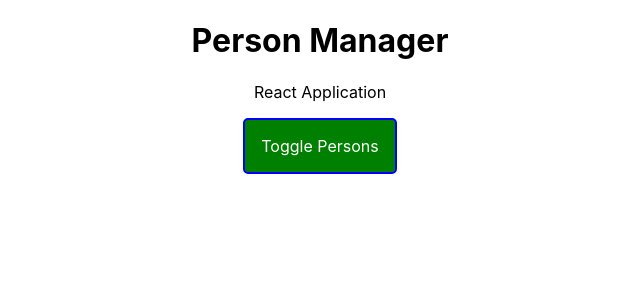
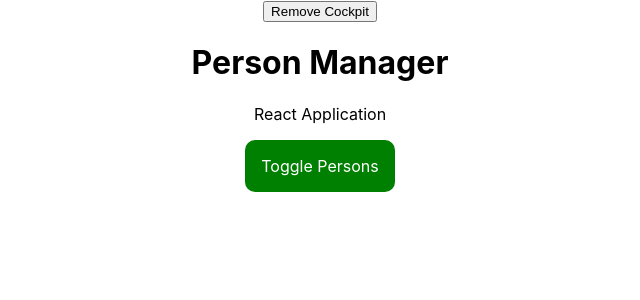
Before and after one commit to preethamsridhar/react-complete-guide, a React (Create React App) app: page / in a window 1280 px wide. Shown: the top 300 px of the page, without its empty margins (320-960 px from the left). Built offline with nearby package versions, Linux system fonts and the light colour scheme.

Commit message:
useEffect in functional components, component lifecycle

```diff
--- a/src/components/Cockpit/Cockpit.js
+++ b/src/components/Cockpit/Cockpit.js
@@ -1,7 +1,24 @@
-import React from 'react'
+import React, {useEffect} from 'react'
 import classes from './Cockpit.module.css';
 
 export default function Cockpit(props) {
+  useEffect(()=> {
+    console.log("[Cockpit.js] useEffect");
+    setTimeout(() =>{
+      alert('Saved data to the cloud');
+    }, 1000);
+    return () => {
+      console.log('[Cockpit.js] cleanup work in useEffect');
+    }
+  }, [])
+
+  useEffect(() => {
+    console.log("[Cockpit.js] useEffect 2nd effect")
+    return () => {
+      console.log('[Cockpit.js] cleanup work in 2 effect');
+    }
+  })
+
   let btnClass =  '';
   if (props.showPersons) {
     btnClass = classes.Red;
--- a/src/components/Cockpit/Cockpit.module.css
+++ b/src/components/Cockpit/Cockpit.module.css
@@ -1,15 +1,17 @@
 .Cockpit button {
-  border: 2px solid blue;
+  border: none;
   padding: 16px;
   background-color: green;
   font: inherit;
   color: white;
   cursor: pointer;
-  border-radius: 5px;
+  border-radius: 10px;
+  outline: none;
 }
 
 .Cockpit button:hover{
-  border: 2px solid blue;
+  outline: none;
+  border: none;
   padding: 16px;
   background-color: lightgreen;
   font: inherit;
@@ -17,10 +19,12 @@
 }
 
 .Cockpit button.Red {
+  outline: none;
   background-color: red;
 }
 
 .Cockpit button.Red:hover{
+  outline: none;
   background-color: pink;
   color: black;
 }
--- a/src/components/Persons/Person/Person.js
+++ b/src/components/Persons/Person/Person.js
@@ -6,6 +6,9 @@
 	// if (rand_number < 0.7) {
 	// 	throw new Error('Something went wrong');
 	// }
+	componentWillUnmount() {
+		console.log("[Person.js] componentWillUnmount");
+	}
 	render(){
 		console.log('[Person.js] render');
 		return (
--- a/src/components/Persons/Persons.js
+++ b/src/components/Persons/Persons.js
@@ -8,8 +8,15 @@
   // }
 
   shouldComponentUpdate(nextProps, nextState, nextContext) {
-     console.log('[Persons.js] shouldComponentUpdate')
-     return true
+     console.log('%c[Persons.js] shouldComponentUpdate', 'font-weight: bold; background-color: yellow;')
+     console.log("nextProps: ", nextProps.persons)
+     console.log('this.props: ', this.props.persons)
+     if (nextProps.persons !== this.props.persons) {
+       return true;
+     }
+     else {
+       return false;
+     }
   }
 
   getSnapshotBeforeUpdate = (prevProps, prevState) => {
@@ -21,6 +28,10 @@
     console.log('[Persons.js] componentDidUpdate');
     console.log("prevProps: ", prevProps);
     console.log("snapshot: ", snapshot);
+  }
+
+  componentWillUnmount() {
+    console.log("[Persons.js] componentWillUnmount");
   }
 
   render() {
--- a/src/containers/App.js
+++ b/src/containers/App.js
@@ -15,7 +15,8 @@
 				{ id:'tuiario', name: 'Prema', age: 30 }
 			],
 			otherState: "nothing so far",
-			showPersons: false
+			showPersons: false,
+			showCockpit: true
 		}
 	}
 
@@ -82,6 +83,7 @@
 	render() {
 		console.log("[App.js] render");
 		let persons = null;
+		let cockpit = null;
 
 		if (this.state.showPersons) {
 			persons = (
@@ -94,15 +96,23 @@
 				</div>
 			)
 		}
-
-		return (
-			<div className={ styles.App }>
+		if (this.state.showCockpit) {
+			cockpit = (
 				<Cockpit
 					title={this.props.appTitle}
 					showPersons={this.state.showPersons}
 					persons={this.state.persons}
 					togglePerson={this.togglePersonsHandler}
 				/>
+			)
+		}
+
+		return (
+			<div className={ styles.App }>
+				<button onClick={()=> this.setState({
+					showCockpit: false
+				})}>Remove Cockpit</button>
+				{cockpit}
 				{persons}
 			</div>
 		);
```
